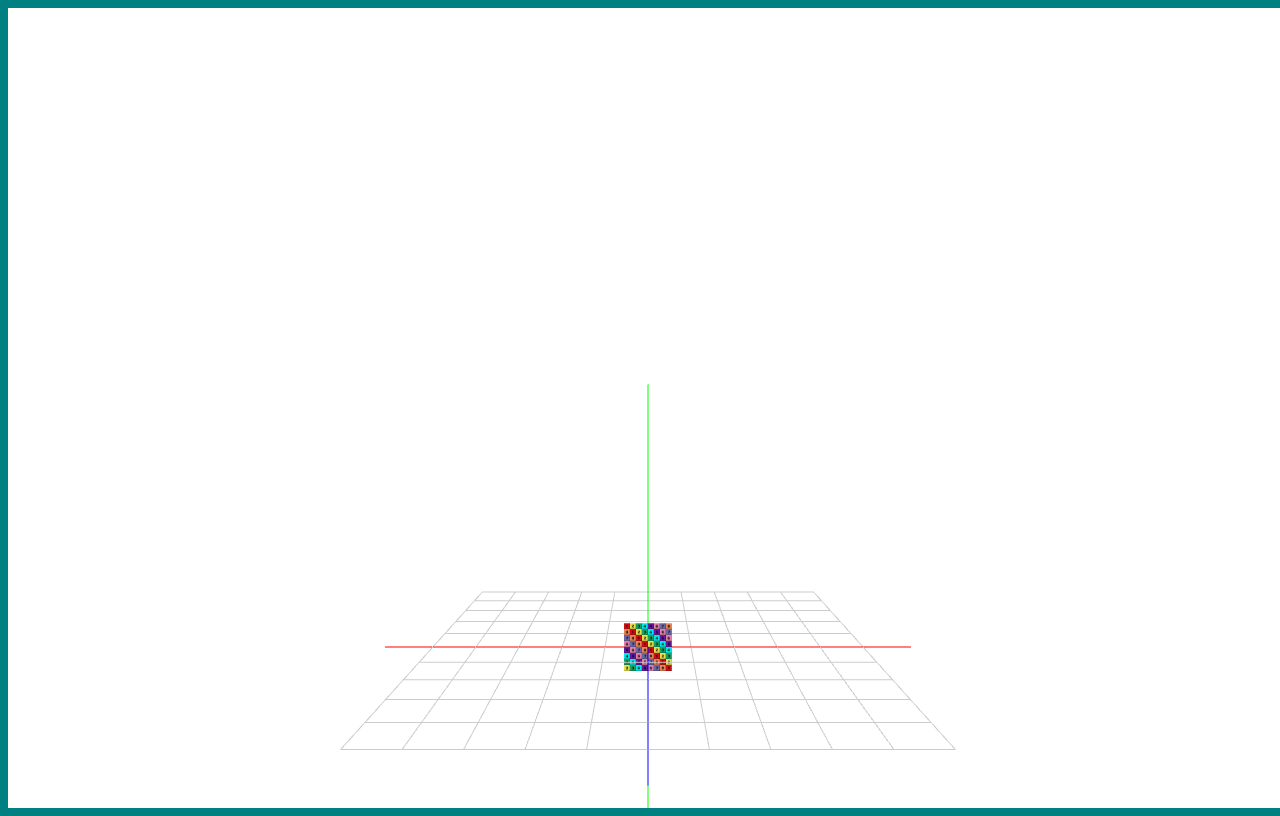
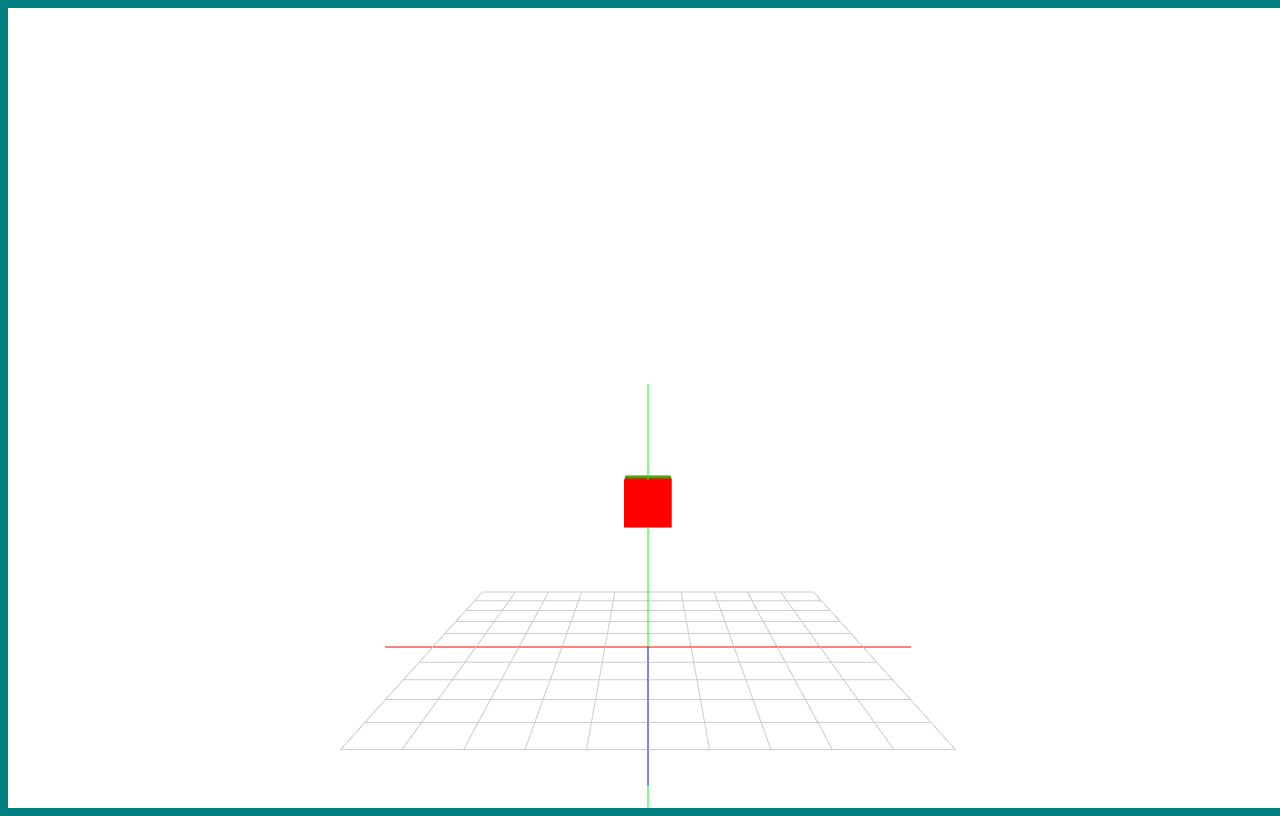
Before and after one commit to ccincotti3/FunWithWebGl, a website: page funWithWebGl/009/index.html in a window 1280 px wide. Drawn offline with Linux system fonts and the light colour scheme.

Commit message:
009 render bad cube

```diff
--- a/funWithWebGl/009/Primatives.js
+++ b/funWithWebGl/009/Primatives.js
@@ -60,6 +60,39 @@ Primatives.MultiQuad = class {
     mesh.noCulling = true;
     mesh.doBlending = true;
     return mesh;
+  }
+}
+
+/**
+ * Bad because when rendered, because we only have 8 points,
+ * so we only have 8 attributes of information.
+ * So you can't define individual faces, and thus the color
+ * will interpolate across the whole cube rather than
+ * each face getting it's own color.
+ *
+ * Each face has to be a quad, and then you tie them all together.
+ * So like you can make a cube this way, but if you add attributes like color, textures etc,
+ * you're relatively limited.
+ */
+Primatives.CubeBad = class {
+  static createModel(gl){ return new Model(Primatives.CubeBad.createMesh(gl)); }
+  static createMesh(gl){
+    var aVert = [
+        -0.5,0.5,0,0, -0.5,-0.5,0,0, 0.5,-0.5,0,0, 0.5,0.5,0,0,			//Front
+        0.5,0.5,-1,1, 0.5,-0.5,-1,1, -0.5,-0.5,-1,1, -0.5,0.5,-1,1		//Back
+      ],
+      aUV = [
+        0,0, 0,1, 1,1, 1,0,
+        0,0, 0,1, 1,1, 1,0
+      ],
+      aIndex = [
+        0,1,2, 2,3,0, //Front
+			  4,5,6, 6,7,4, //Back
+			  3,2,5, 5,4,3, //Right
+			  7,0,3, 3,4,7, //Top
+			  7,6,1, 1,0,7  //Left
+			 ];
+    return gl.fCreateMeshVAO("Cube",aIndex,aVert,null,aUV,4);
   }
 }
 
--- a/funWithWebGl/009/gl.js
+++ b/funWithWebGl/009/gl.js
@@ -7,6 +7,29 @@ const ATTR_NORMAL_NAME		= "a_norm";
 const ATTR_NORMAL_LOC		= 1;
 const ATTR_UV_NAME			= "a_uv";
 const ATTR_UV_LOC			= 2;
+
+class GlUtil {
+  //Convert Hex colors to float arrays -> values btwn 0 and 1
+  // Accepts formats with/out # -> #FF0000, 00FF00,
+  static rgbArray(...args) {
+    if (!args.length) { return null; }
+    const rtn = [];
+    for (let i = 0; i < args.length; i++) {
+      const hex = args[i];
+      if(hex.length < 6) {
+        continue
+      }
+      const p = hex[0] === "#" ? 1 : 0 //Determine starting position
+
+      rtn.push(
+        parseInt(hex[p] + hex[p+1],16) / 255.0,
+        parseInt(hex[p+2] + hex[p+3],16) / 255.0,
+        parseInt(hex[p+4] + hex[p+5],16) / 255.0,
+      )
+    }
+    return rtn
+  }
+}
 
 
 function GLInstance() {
@@ -71,7 +94,7 @@ function GLInstance() {
 
       // Remember, we are now operating on the bound VAO, since we bound it above
       this.enableVertexAttribArray(ATTR_POSITION_LOC);					//Enable the position attribute in the shader
-      this.vertexAttribPointer(ATTR_POSITION_LOC, 3, this.FLOAT, false, 0, 0);	//Set which buffer the attribute will pull its data from
+      this.vertexAttribPointer(ATTR_POSITION_LOC, 4, this.FLOAT, false, 0, 0);	//Set which buffer the attribute will pull its data from
     }
 
     // Now do for others
--- a/funWithWebGl/009/index.html
+++ b/funWithWebGl/009/index.html
@@ -29,17 +29,18 @@
         gCameraCtrl = new CameraController(gl, gCamera)
 
         //Load resources
-        const texture = document.getElementById("imgTex")
-        gl.fLoadTexture("tex001", texture)
+        // const texture = document.getElementById("imgTex")
+        // gl.fLoadTexture("tex001", texture)
 
         // Setup Grid
         const gGridShader = new GridAxisShader(gl, gCamera.projectionMatrix)
         const gGridModel = Primatives.GridAxis.createModel(gl, true);
 
         // Setup Quad
-        const gShader = new TestShader(gl, gCamera.projectionMatrix).setTexture(gl.mTextureCache["tex001"])
-        const gModel = Primatives.Quad.createModel(gl)
-        gModel.setPosition(0, 0, 0).setScale(0.2, 0.2, 0.2)
+        const gShader = new TestShader(gl, gCamera.projectionMatrix)
+        // .setTexture(gl.mTextureCache["tex001"])
+        const gModel = Primatives.CubeBad.createModel(gl)
+        gModel.setPosition(0, 0.6, 0).setScale(0.2, 0.2, 0.2)
 
         const RLoop = new RenderLoop(onRender).start();
 
@@ -54,7 +55,9 @@
             .setCameraMatrix(gCamera.viewMatrix)
             .renderModel(gGridModel.preRender())
 
-            gShader.activate().preRender()
+            gShader.activate()
+            // .preRender() don't need this right now since it handles textures
+            .setTime(performance.now()) // for animations later
             .setCameraMatrix(gCamera.viewMatrix)
             .renderModel(gModel.preRender())
         }
@@ -66,12 +69,19 @@
             const fragSrc = ShaderUtil.domShaderSrc("fragment_shader")
             super(gl, vertSrc, fragSrc)
 
+            //Custom uniforms
+            this.uniformLoc.time = gl.getUniformLocation(this.program, "uTime")
+
+            const uColor = gl.getUniformLocation(this.program, "uColor")
+            gl.uniform3fv(uColor, new Float32Array( GlUtil.rgbArray("#FF0000","00FF00","0000FF","909090","C0C0C0","404040") ));
+
             //Standard Uniforms
             this.setPerspective(pMatrix)
             this.mainTexture = -1
             gl.useProgram(null);
         }
 
+        setTime(t) { this.gl.uniform1f(this.uniformLoc.time,t); return this;}
         setTexture(texID) { this.mainTexture = texID; return this;}
 
         //Override
@@ -101,23 +111,30 @@
     open -n -a /Applications/Google\ Chrome.app/Contents/MacOS/Google\ Chrome --args --user-data-dir="/tmp/chrome_dev_test" --disable-web-security
 -->
 <script id="vertex_shader" type="x-shader/x-vertex">#version 300 es
-    in vec3 a_position;
+    in vec4 a_position; // w component is color index for uColor
     in vec2 a_uv;
 
     uniform mat4 uMVMatrix;
     uniform mat4 uCameraMatrix;
     uniform mat4 uPMatrix;
 
+    uniform vec3 uColor[6];
+    uniform float uTime;
+
     out highp vec2 texCoord; // Interpolate UV values to the fragment shader
+    out lowp vec4 color;
 
     void main(void){
         texCoord = a_uv;
-        gl_Position = uPMatrix * uCameraMatrix * uMVMatrix * vec4(a_position, 1.0); // order counts!
+        color = vec4(uColor[ int(a_position.w) ], 1.0);
+        gl_Position = uPMatrix * uCameraMatrix * uMVMatrix * vec4(a_position.xyz, 1.0); // order counts!
     }
 </script>
 
 <script id="fragment_shader" type="x-shader/x-fragment">#version 300 es
     precision mediump float;
+
+    in vec4 color;
 
     in highp vec2 texCoord; // what pixel to pull from the texture
     uniform sampler2D uMainTex; // Holds the texture loaded into the GPU
@@ -125,7 +142,8 @@
     out vec4 finalColor;
 
     void main(void) { // weird that it's s,t but its just x,y
-        finalColor = texture(uMainTex, vec2(texCoord.s, texCoord.t)); // Set color of the pixel at that UV location
+        // finalColor = texture(uMainTex, vec2(texCoord.s, texCoord.t)); // Set color of the pixel at that UV location
+        finalColor = color;
     }
 </script>
 
```
Also changed, not shown: 2 other files.
